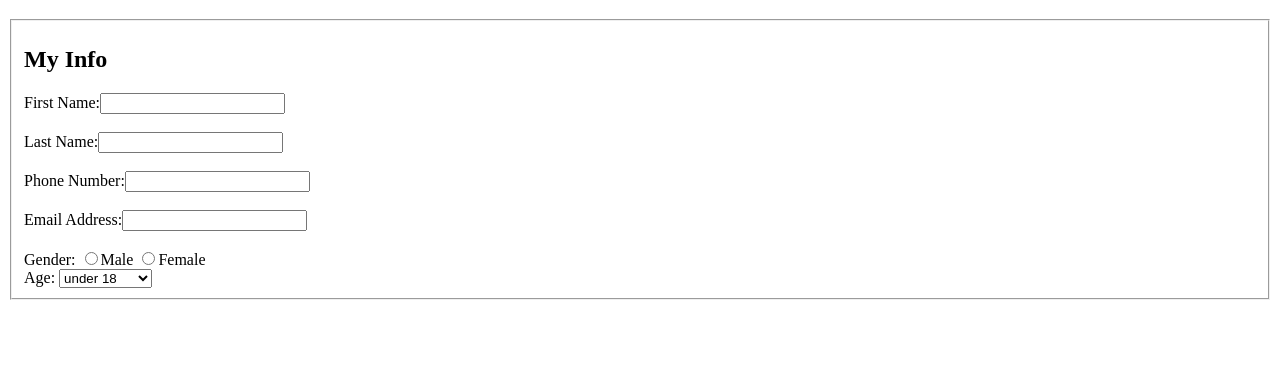
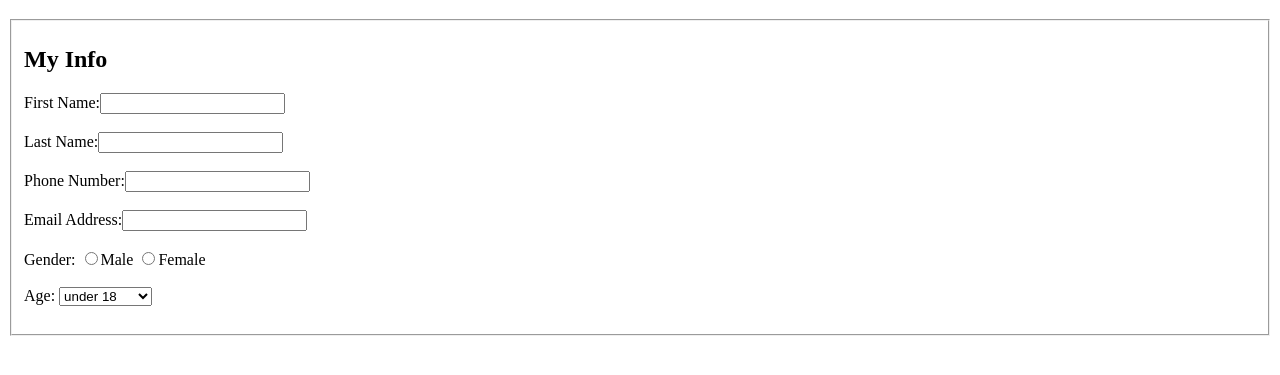
Before and after one commit to tacostahern/Lab-4, a plain HTML site: page index.html in a window 1280 px wide. Shown: the part 61-436 px from the top of the page. Drawn offline with Linux system fonts and the light colour scheme.

Commit message:
Added another br tag to make it look nicer

```diff
--- a/index.html
+++ b/index.html
@@ -18,7 +18,7 @@
         <label>Gender:
           <input type="radio" name="gender_field" value="male">Male
           <input type="radio" name="gender_field" value="male">Female
-        </label><br>
+        </label><br><br>
         <label>Age:
           <select name="age_field">
             <option>under 18</option>
@@ -28,7 +28,7 @@
             <option>45-54</option>
             <option>55-64</option>
             <option>65 and over</option>
-          </select>
+          </select><br><br>
          </label>
       </fieldset>
     </form>
```
